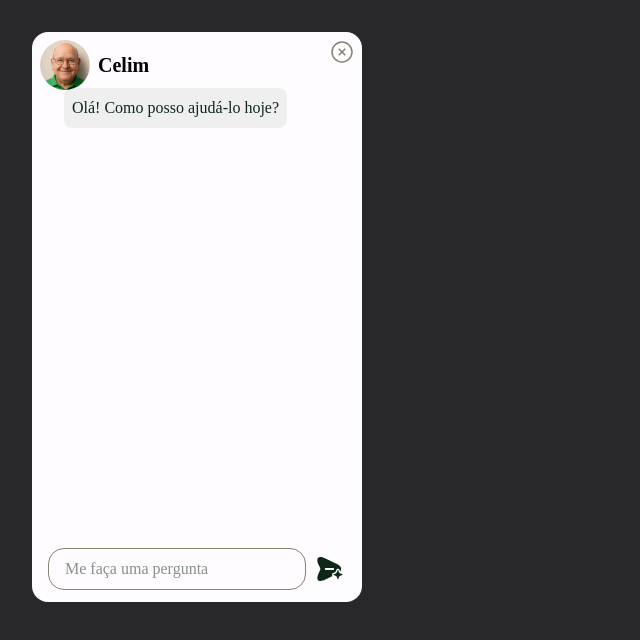
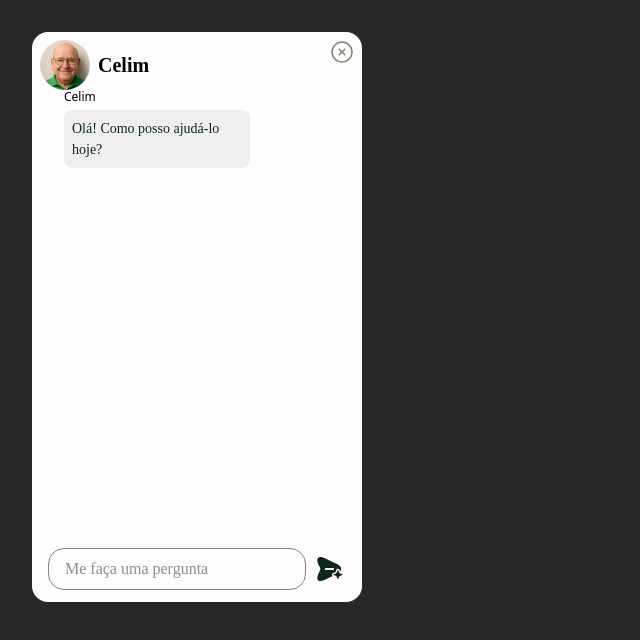
Before and after one commit to devherik/AI-Chatbot-Concept, a React (Vite) app: page / in a window 1280 px wide. Shown: the top 640 px of the page, without its empty margins (0-640 px from the left). Built offline with nearby package versions, Linux system fonts and the light colour scheme.

Commit message:
refactor: enhance message display in AiAgentPage with improved sender labels and styling

```diff
--- a/src/presentation/aiagent-chat/page.tsx
+++ b/src/presentation/aiagent-chat/page.tsx
@@ -100,6 +100,12 @@ export default function AiAgentPage() {
                   message.sender === "user" ? "justify-end" : ""
                 }`}
               >
+                <div className="max-w-[70%] flex flex-col gap-1">
+                  {message.sender === "user" ? (
+                    <span style={{ textAlign: "right", fontSize: "12px" }}>Você</span>
+                  ) : (
+                    <span style={{ textAlign: "left", fontSize: "12px" }}>Celim</span>
+                  )}
                   <div
                     className={`p-2 rounded-lg ${
                       message.sender === "user"
@@ -109,9 +115,11 @@ export default function AiAgentPage() {
                     style={{
                       fontFamily: "var(--secondary-font)",
                       textAlign: message.sender === "user" ? "right" : "left",
+                      fontSize: "14px",
                     }}
                   >
-                  <span style={{}}>{message.text}</span>
+                    <span>{message.text}</span>
+                  </div>
                 </div>
               </div>
             ))}
```
Lines whose indentation alone changed are shown as unchanged.
